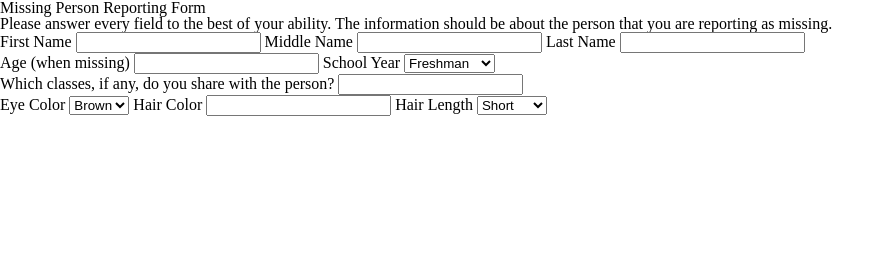
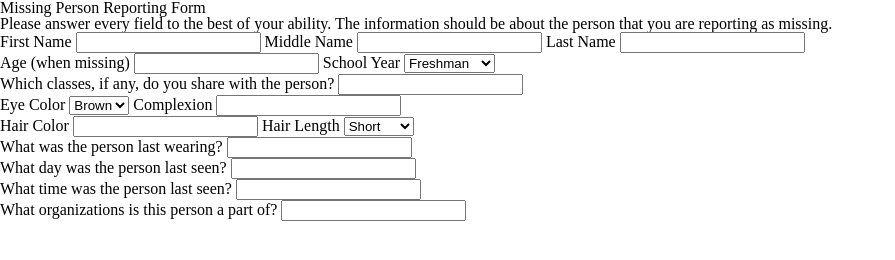
Before and after one commit to annawardzala/ipro-497, a plain HTML site: page form/index.html in a window 1280 px wide. Shown: the whole page, without its empty margins (0-895 px from the left). Drawn offline with Linux system fonts and the light colour scheme; files that its build step writes are made by us from their sources.

Commit message:
Add fields for reporting description of missing person and details on when the person was last seen

```diff
--- a/form/index.html
+++ b/form/index.html
@@ -53,6 +53,12 @@
            <option value="blue">Blue</option>
            <option value="hazel">Hazel</option>
          </select>
+         <!-- Complexion -->
+         <label for="complexion">Complexion</label>
+         <input type="text" name="complexion" id="complex" />
+       </li>
+       <!-- Hair Description -->
+       <li>
          <!-- Hair Color -->
          <label for="hair-color">Hair Color</label>
          <input type="text" name="hair-color" id="hair" />
@@ -64,6 +70,26 @@
            <option value="long">Long</option>
          </select>
        </li>
+       <!-- Last Wearing -->
+       <li>
+         <label for="last-wearing">What was the person last wearing?</label>
+         <input type="text" name="last-wearing" id="clothing" />
+       </li>
+       <!-- Last Seen / Day -->
+       <li>
+         <label for="last-day">What day was the person last seen?</label>
+         <input type="text" name="last-day" id="seen-day" />
+       </li>
+       <!-- Last Seen / Time -->
+       <li>
+         <label for="last-time">What time was the person last seen?</label>
+         <input type="text" name="last-time" id="seen-time" />
+       </li>
+       <!-- Hobbies / Organizations -->
+       <li>
+         <label for="organizations">What organizations is this person a part of?</label>
+         <input type="text" name="organizations" id="orgs" />
+       </li>
      </ol>
     </form>
   </main>
```
